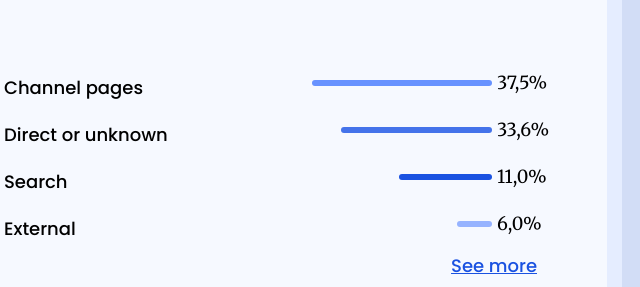
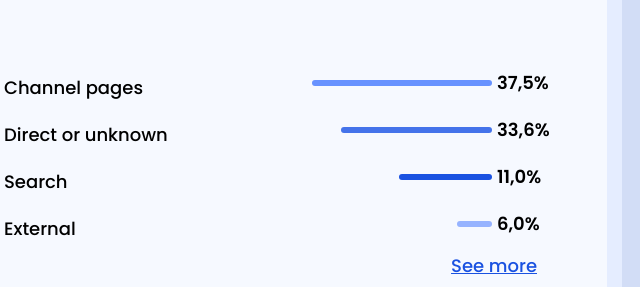
Before and after one commit to LohanaO/-04-analytics, a plain HTML site: page index.html in a window 1280 px wide. Shown: the part 271-558 px from the top of the page, 516-1156 px from the left. Drawn offline with nearby package versions, Linux system fonts and the light colour scheme.

Commit message:
update style span

```diff
--- a/css/style.css
+++ b/css/style.css
@@ -94,6 +94,8 @@ body {
 .progress-content span {
   font-size: 18px;
   width: 40px;
+  font-weight: 600;
+  font-family: 'poppins', sans-serif;
 }
 
 .progress {
```
